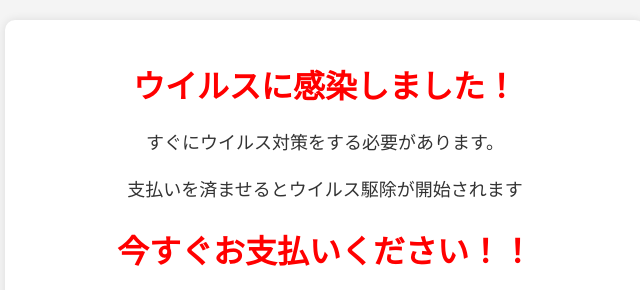
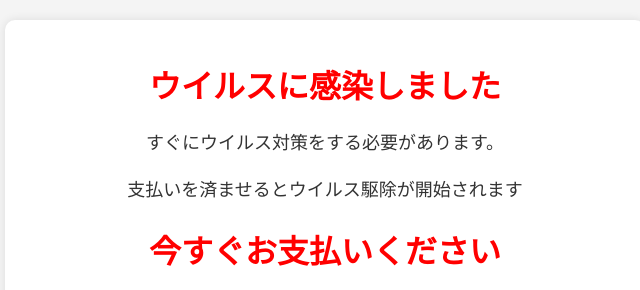
Before and after one commit to ogawa1009/sisaku, a plain HTML site: page virus.html in a window 1280 px wide. Shown: the top 290 px of the page, without its empty margins (315-955 px from the left). Drawn offline with Linux system fonts and the light colour scheme.

Commit message:
Update virus.html

```diff
--- a/virus.html
+++ b/virus.html
@@ -64,10 +64,10 @@
 </head>
 <body>
   <div class="virus-container">
-    <h1>ウイルスに感染しました！</h1>
+    <h1>ウイルスに感染しました</h1>
     <p>すぐにウイルス対策をする必要があります。</p>
     <p>支払いを済ませるとウイルス駆除が開始されます</p>
-    <h1 class="blink">今すぐお支払いください！！</h1>
+    <h1 class="blink">今すぐお支払いください</h1>
     <div id="countdown"></div>
     <img id="virus-image" src="https://github.com/ogawa1009/sisaku/blob/main/429391931_977942827036102_42307813852709598_n.jpg?raw=true">
 
```
